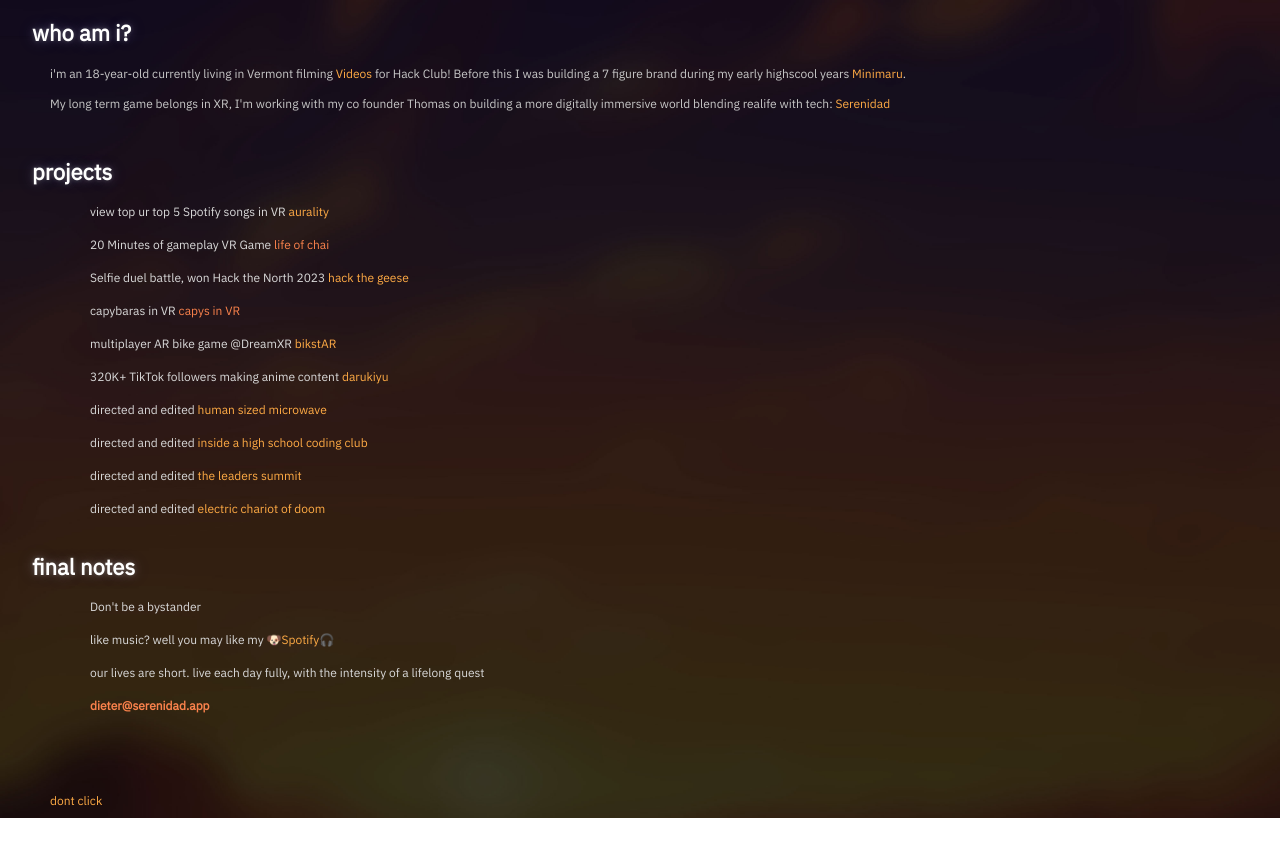
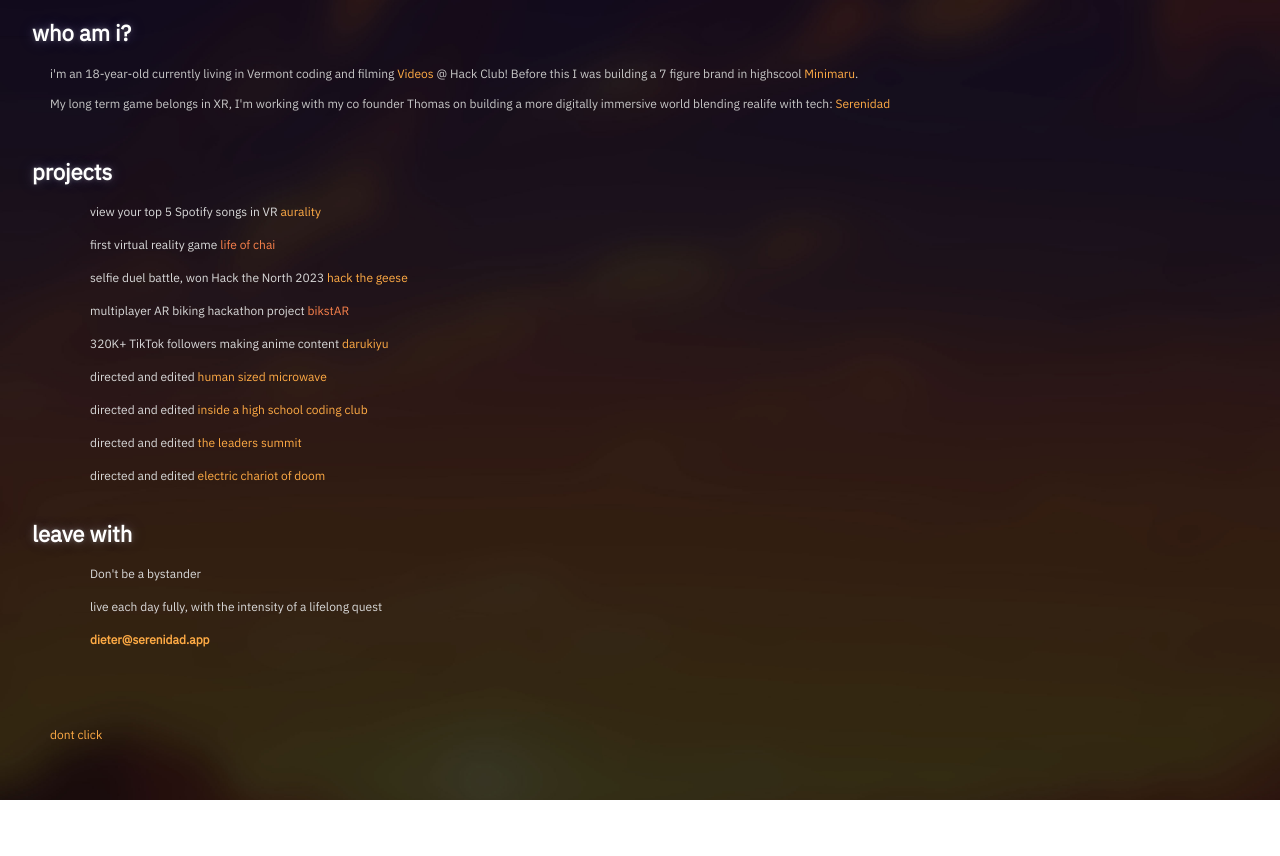
Before and after one commit to Deetschoe/Deetschoe.github.io, a plain HTML site: page home.html in a window 1280 px wide. Shown: the top 856 px of the page. Drawn offline with Linux system fonts and the light colour scheme.

Commit message:
new text

```diff
--- a/home.html
+++ b/home.html
@@ -33,9 +33,6 @@
     });
     </script>
 
-
-
-
     <script>
 
             // Assuming 'randomLink' is an ID for an <a> tag
@@ -51,6 +48,7 @@
 
             displayRandomImage(); // Initiate the display cycle
         });
+
         </script>
 
 <style>
@@ -75,20 +73,18 @@
     <h2 class="projecthead2">
         who am i?
     </h2>
- <h2 class="head12subtext">i'm an 18-year-old currently living in Vermont filming&nbsp;<a href="" class="" target="_blank" id="randomLink">Videos</a> for Hack Club! Before this I was building a 7 figure brand during my early highscool years&nbsp;<a href="https://www.instagram.com/minimaruclothing/" target="_blank">Minimaru</a>.<br><br> My long term game belongs in XR, I'm working with my co founder Thomas on building a more digitally immersive world blending realife with tech:&nbsp;<a href="https://www.serenidad.app/" target="_blank">Serenidad</a></h2>
+ <h2 class="head12subtext">i'm an 18-year-old currently living in Vermont coding and filming&nbsp;<a href="" class="" target="_blank" id="randomLink">Videos</a> @ Hack Club! Before this I was building a 7 figure brand in highscool&nbsp;<a href="https://www.instagram.com/minimaruclothing/" target="_blank">Minimaru</a>.<br><br> My long term game belongs in XR, I'm working with my co founder Thomas on building a more digitally immersive world blending realife with tech:&nbsp;<a href="https://www.serenidad.app/" target="_blank">Serenidad</a></h2>
  <br>
  <h2 class="projecthead2">projects</h2>
  <ul>
-    <li class="head2subtext">view top ur top 5 Spotify songs in VR&nbsp;<a href="https://aurality.vercel.app/" target="_blank">aurality</a></li>
+    <li class="head2subtext">view your top 5 Spotify songs in VR&nbsp;<a href="https://aurality.vercel.app/" target="_blank">aurality</a></li>
 
     <br>
- <li class="head2subtext">20 Minutes of gameplay VR Game&nbsp;<a href="https://sidequestvr.com/app/27172/life-of-chai" target="_blank"> life of chai</a></li>
+ <li class="head2subtext">first virtual reality game&nbsp;<a href="https://sidequestvr.com/app/27172/life-of-chai" target="_blank"> life of chai</a></li>
  <br>
- <li class="head2subtext">Selfie duel battle, won Hack the North 2023&nbsp;<a href="https://devpost.com/software/hack-the-geese" target="_blank">hack the geese</a></li>
+ <li class="head2subtext">selfie duel battle, won Hack the North 2023&nbsp;<a href="https://devpost.com/software/hack-the-geese" target="_blank">hack the geese</a></li>
  <br>
- <li class="head2subtext">capybaras in VR&nbsp;<a href="https://sidequestvr.com/app/31539/capybara-beach" target="_blank">capys in VR</a></li>
- <br>
- <li class="head2subtext">multiplayer AR bike game @DreamXR&nbsp;<a href="https://devpost.com/software/bikstar" target="_blank"> bikstAR</a></li>
+ <li class="head2subtext">multiplayer AR biking hackathon project&nbsp;<a href="https://devpost.com/software/bikstar" target="_blank"> bikstAR</a></li>
  <br>
  <li class="head2subtext">320K+ TikTok followers making anime content&nbsp;<a href="https://www.tiktok.com/@darukiyu" target="_blank">darukiyu</a></li>
  <br>
@@ -102,14 +98,13 @@
 <br>
  </ul>
 
- <h2 class="projecthead2">final notes</h2>
+ <h2 class="projecthead2">leave with</h2>
  <ul>
     <li class="head2subtext">Don't be a bystander</li>
     <br>
- <li class="head2subtext">like music? well you may like my&nbsp;<a href="https://open.spotify.com/user/deetschoening?si=c1cb9ac8f11147c9&nd=1&dlsi=99e098c0195b48f7">🐶Spotify🎧</a></li>
- <br>
- <li class="head2subtext">our lives are short. live each day fully, with the intensity of a lifelong quest</li>
+ <li class="head2subtext">live each day fully, with the intensity of a lifelong quest</li>
 <br>
+
 <li class="head2subtext">
     <a href="mailto:dieter@serenidad.app" class="flutter-on-hover">
       <strong>dieter@serenidad.app</strong>
@@ -117,7 +112,10 @@
   </li>
 
 
+
+
  </ul>
+
  </p>
 
 
```
